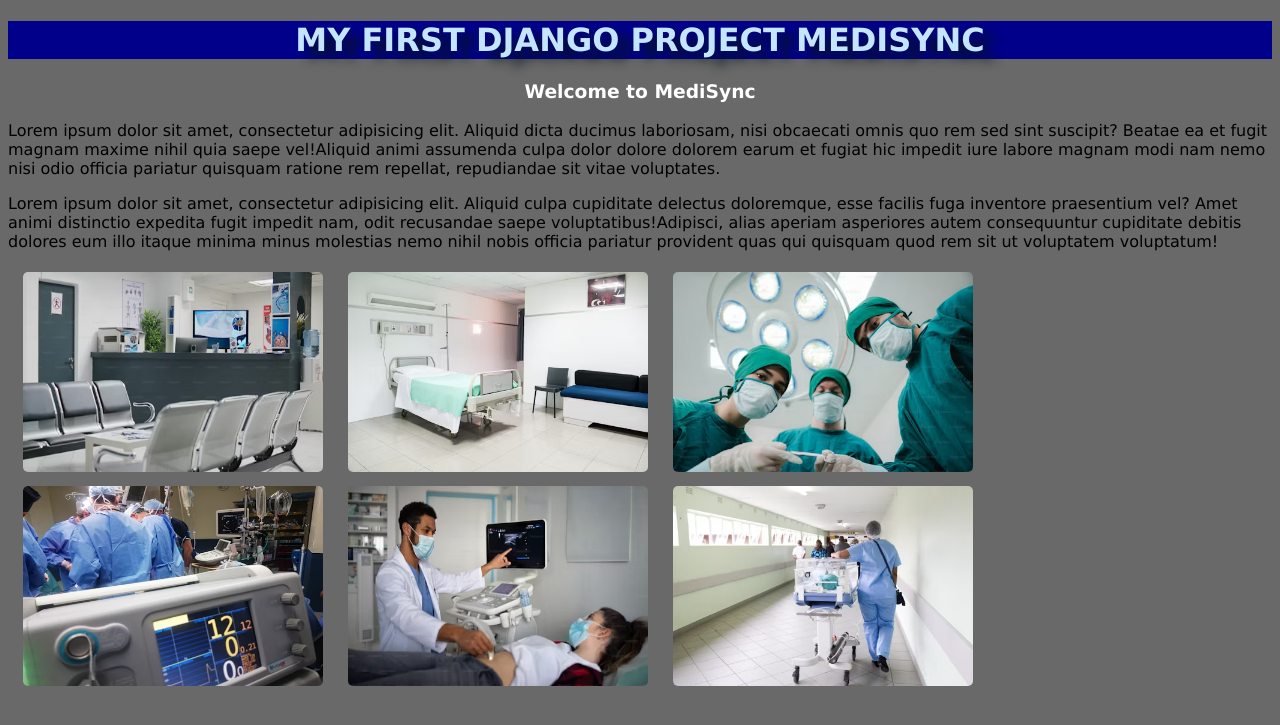
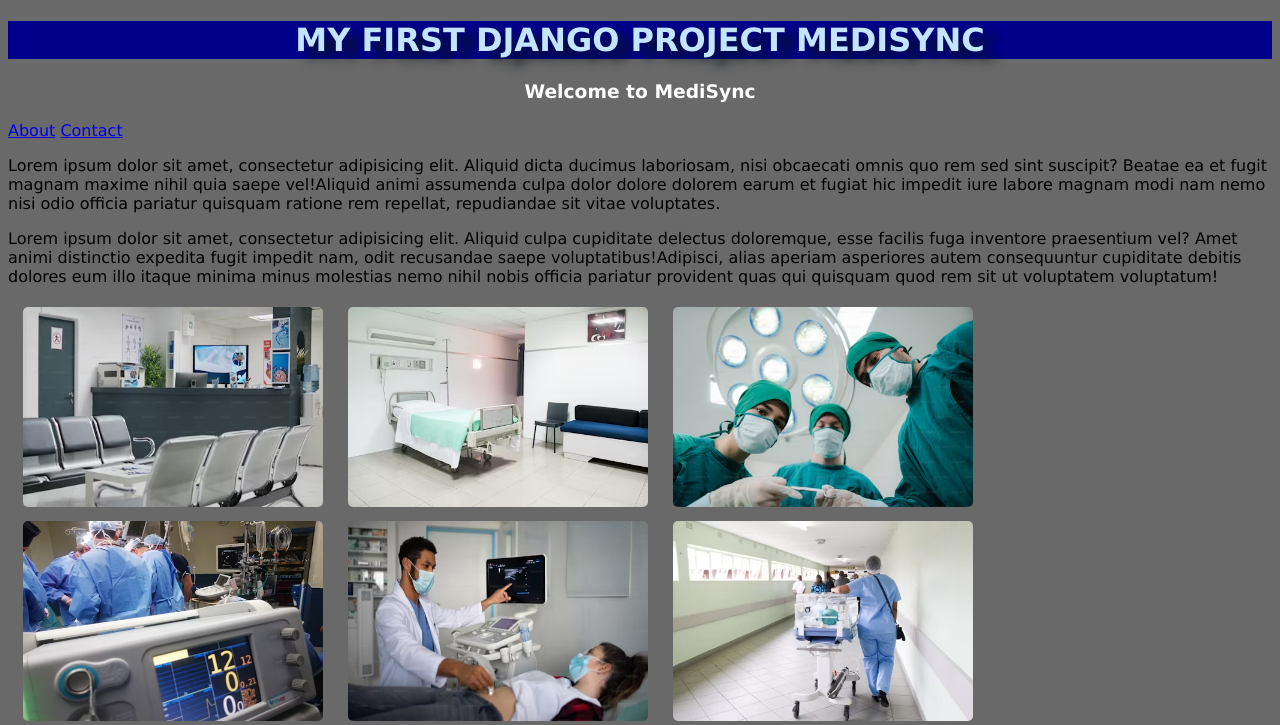
Before and after one commit to archhub868/MediSync, a Django app: page / in a window 1280 px wide. Shown: the top 725 px of the page. Run offline with Django 5.2, Linux system fonts and the light colour scheme.

Commit message:
Working With Links

```diff
--- a/mediapp/urls.py
+++ b/mediapp/urls.py
@@ -4,7 +4,7 @@ from django.urls import path
 from mediapp import views
 urlpatterns = [
     path('admin/', admin.site.urls),
-    path('', views.home),
-    path('about/', views.about),
-    path('contact/', views.contact),
+    path('', views.home, name='home'),
+    path('about/', views.about, name='about'),
+    path('contact/', views.contact, name='contact'),
 ]
--- a/templates/about.html
+++ b/templates/about.html
@@ -10,6 +10,8 @@
 <body>
 
 <h1>About Our Business</h1>
+<a href="{% url 'home' %}">Home</a>
+<a href="{% url 'contact' %}">Contact</a>
 
 <p><span>Lorem ipsum dolor sit amet, consectetur adipisicing elit. Ab doloremque ipsa iusto magnam nisi numquam obcaecati voluptatem. Aliquid, cupiditate harum incidunt obcaecati quibusdam repudiandae tempore temporibus ullam unde. Explicabo, veniam?</span><span>Aliquam excepturi expedita iusto minus qui quisquam tempora tenetur voluptatibus. At distinctio dolorem doloremque ea, earum hic nam nemo nobis obcaecati placeat reprehenderit, sint vel? Ad ipsa odit temporibus ut.</span><span>Ab aliquam aliquid aperiam atque commodi culpa cupiditate et excepturi illum laborum libero minima necessitatibus neque nihil nobis omnis optio perferendis, quam, quia repellat repellendus saepe sapiente sit ut, vel.</span></p>
 
--- a/templates/contact.html
+++ b/templates/contact.html
@@ -12,6 +12,9 @@
 
 <h1>Reach Out To Us!</h1>
 
+<a href="{% url 'home' %}">Home</a>
+<a href="{% url 'about' %}">About</a>
+
 <p><span>Lorem ipsum dolor sit amet, consectetur adipisicing elit. Adipisci autem blanditiis consequuntur, cum esse id illo in, itaque laudantium maiores modi necessitatibus nesciunt nihil numquam, pariatur quae quasi quia veritatis.</span><span>Accusantium dolorem doloremque enim facere fugiat harum impedit, incidunt ipsam iusto labore nihil optio ratione rem unde vitae. Accusantium aspernatur blanditiis consequuntur cumque doloribus modi molestiae necessitatibus nostrum saepe totam?</span><span>Assumenda iusto, labore officia ratione sint ut vero? Amet atque consequatur cum enim incidunt nam obcaecati odit, porro, possimus praesentium quam quia quidem quisquam reiciendis reprehenderit repudiandae rerum saepe veniam.</span></p>
 <img src="{% static 'assets/img_0.png' %}" alt="">
 
--- a/templates/index.html
+++ b/templates/index.html
@@ -33,6 +33,8 @@
 
 <h1>My first Django Project MediSync</h1>
 <h3>Welcome to MediSync</h3>
+<a href="{% url 'about' %}">About</a>
+<a href="{% url 'contact' %}">Contact</a>
 
 <p><span>Lorem ipsum dolor sit amet, consectetur adipisicing elit. Aliquid dicta ducimus laboriosam, nisi obcaecati omnis quo rem sed sint suscipit? Beatae ea et fugit magnam maxime nihil quia saepe vel!</span><span>Aliquid animi assumenda culpa dolor dolore dolorem earum et fugiat hic impedit iure labore magnam modi nam nemo nisi odio officia pariatur quisquam ratione rem repellat, repudiandae sit vitae voluptates.</span></p>
 <p><span>Lorem ipsum dolor sit amet, consectetur adipisicing elit. Aliquid culpa cupiditate delectus doloremque, esse facilis fuga inventore praesentium vel? Amet animi distinctio expedita fugit impedit nam, odit recusandae saepe voluptatibus!</span><span>Adipisci, alias aperiam asperiores autem consequuntur cupiditate debitis dolores eum illo itaque minima minus molestias nemo nihil nobis officia pariatur provident quas qui quisquam quod rem sit ut voluptatem voluptatum!</span></p>
```
